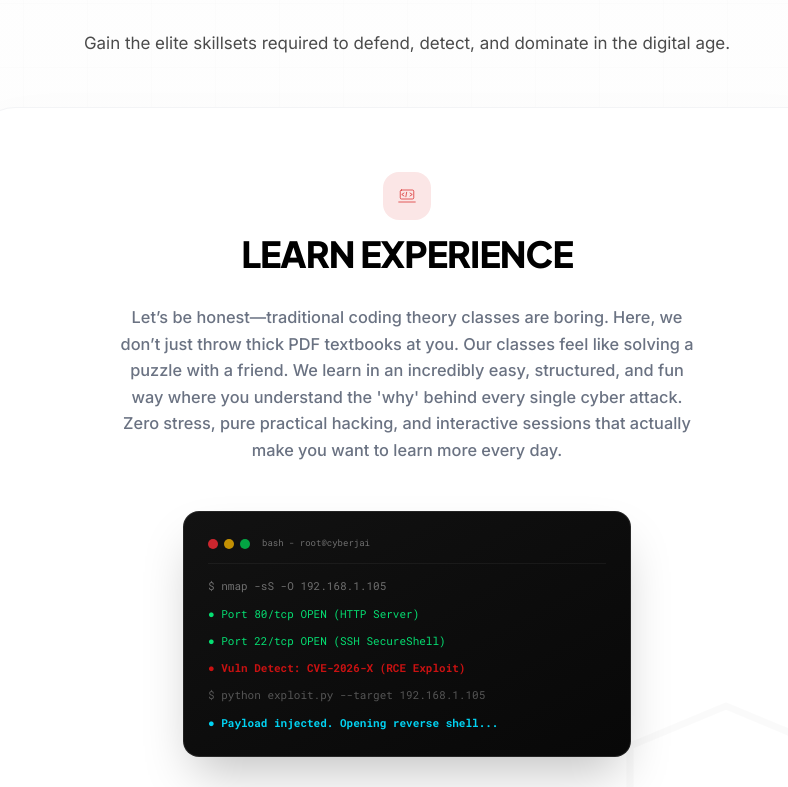
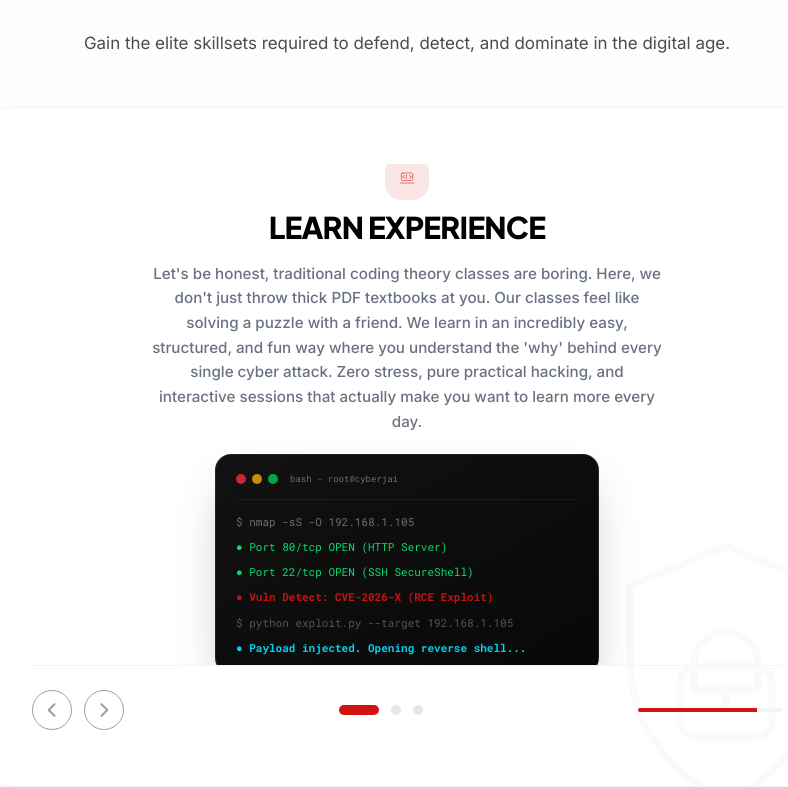
Before and after one commit to Secure-Worldz-Official/swa, a React (Vite) app: page / in a window 1280 px wide. Shown: the part 1213-2000 px from the top of the page, without its empty margins (233-1021 px from the left). Built offline with nearby package versions, Linux system fonts and the light colour scheme.

Commit message:
width and height fixed

```diff
--- a/src/components/ExperienceCarousel.jsx
+++ b/src/components/ExperienceCarousel.jsx
@@ -5,23 +5,23 @@ import { LaptopCodeIcon, GrowthIcon, ShieldLockIcon } from './Icons';
 
 export default function ExperienceCarousel() {
     const [activeIndex, setActiveIndex] = useState(0);
-    const [direction, setDirection] = useState(0); // -1 for left, 1 for right
+    const [direction, setDirection] = useState(0);
 
     const slides = [
         {
             id: 1,
             category: "LEARN EXPERIENCE",
             icon: LaptopCodeIcon,
-            text: "Let’s be honest—traditional coding theory classes are boring. Here, we don’t just throw thick PDF textbooks at you. Our classes feel like solving a puzzle with a friend. We learn in an incredibly easy, structured, and fun way where you understand the 'why' behind every single cyber attack. Zero stress, pure practical hacking, and interactive sessions that actually make you want to learn more every day.",
+            text: "Let's be honest, traditional coding theory classes are boring. Here, we don't just throw thick PDF textbooks at you. Our classes feel like solving a puzzle with a friend. We learn in an incredibly easy, structured, and fun way where you understand the 'why' behind every single cyber attack. Zero stress, pure practical hacking, and interactive sessions that actually make you want to learn more every day.",
             visual: (
-                <div className="bg-gradient-to-br from-[#121212] to-[#080808] rounded-2xl border border-white/10 p-6 font-mono text-[11px] text-green-400 shadow-2xl relative w-full max-w-md mx-auto text-left">
+                <div className="bg-gradient-to-br from-[#121212] to-[#080808] rounded-2xl border border-white/10 p-5 font-mono text-[11px] text-green-400 shadow-2xl w-full max-w-sm mx-auto text-left h-full flex flex-col justify-center">
                     <div className="flex items-center gap-1.5 border-b border-white/5 pb-3 mb-3">
                         <div className="h-2.5 w-2.5 rounded-full bg-red-500/80" />
                         <div className="h-2.5 w-2.5 rounded-full bg-yellow-500/80" />
                         <div className="h-2.5 w-2.5 rounded-full bg-green-500/80" />
                         <span className="text-[9px] text-white/40 ml-1.5">bash - root@cyberjai</span>
                     </div>
-                    <div className="space-y-2 select-none">
+                    <div className="space-y-1.5 select-none">
                         <p className="text-white/40">$ nmap -sS -O 192.168.1.105</p>
                         <p className="text-green-400">● Port 80/tcp OPEN (HTTP Server)</p>
                         <p className="text-green-400">● Port 22/tcp OPEN (SSH SecureShell)</p>
@@ -36,9 +36,9 @@ export default function ExperienceCarousel() {
             id: 2,
             category: "CAREER EXPERIENCE",
             icon: GrowthIcon,
-            text: "We are not preparing you to just pass another exam; we are building your launchpad into a high-paying tech career. The global demand for cyber skills is exploding, and we give you the exact insider blueprints, portfolio-worthy real-world labs, and community backing to stand out. From getting your resume noticed to cracking tough technical interviews confidently, we've got your back at every single step.",
+            text: "We are not preparing you to just pass another exam. We are building your launchpad into a high-paying tech career. The global demand for cyber skills is exploding, and we give you the exact insider blueprints, portfolio-worthy real-world labs, and community backing to stand out. From getting your resume noticed to cracking tough technical interviews confidently, we have got your back at every single step.",
             visual: (
-                <div className="bg-gradient-to-br from-[#121212] to-[#080808] rounded-2xl border border-white/10 p-6 text-white shadow-2xl relative w-full max-w-md mx-auto text-left">
+                <div className="bg-gradient-to-br from-[#121212] to-[#080808] rounded-2xl border border-white/10 p-5 text-white shadow-2xl w-full max-w-sm mx-auto text-left h-full flex flex-col justify-center">
                     <div className="flex items-center justify-between border-b border-white/5 pb-3 mb-4">
                         <span className="text-[10px] font-black uppercase tracking-widest text-white/40">Market Traction</span>
                         <span className="text-[9px] font-black uppercase tracking-widest text-green-400 bg-green-500/10 px-2.5 py-0.5 rounded-full border border-green-500/20">Active</span>
@@ -70,14 +70,14 @@ export default function ExperienceCarousel() {
             id: 3,
             category: "MENTOR EXPERT",
             icon: ShieldLockIcon,
-            text: "You aren't learning from an academic lecturer who only reads off slides. You are training directly under a battle-tested elite cybersecurity consultant. Someone who deals with real-world cyber threats, live red-teaming simulations, and enterprise-grade AI defense systems daily. You get raw industry experience, direct 1-on-1 mentorship, and the exact roadmap used by top-tier global pros.",
+            text: "You are not learning from an academic lecturer who only reads off slides. You are training directly under a battle-tested elite cybersecurity consultant. Someone who deals with real-world cyber threats, live red-teaming simulations, and enterprise-grade AI defense systems daily. You get raw industry experience, direct 1-on-1 mentorship, and the exact roadmap used by top-tier global pros.",
             visual: (
-                <div className="relative mx-auto w-full max-w-[290px] rounded-3xl bg-black/40 backdrop-blur-md border border-white/10 p-4 shadow-[0_25px_60px_rgba(0,0,0,0.35)] group transition-all duration-500 hover:border-cyber-red/30 overflow-visible">
+                <div className="relative mx-auto w-full max-w-[220px] rounded-2xl bg-black/40 backdrop-blur-md border border-white/10 p-3 shadow-[0_25px_60px_rgba(0,0,0,0.35)] group transition-all duration-500 hover:border-cyber-red/30 overflow-visible h-full flex flex-col justify-center">
                     {/* Futuristic Ambient Neon Glow Behind Card */}
-                    <div className="absolute -inset-1 bg-gradient-to-r from-cyber-red to-red-600 rounded-3xl blur-xl opacity-10 group-hover:opacity-25 transition-opacity duration-700 -z-10" />
+                    <div className="absolute -inset-1 bg-gradient-to-r from-cyber-red to-red-600 rounded-2xl blur-xl opacity-10 group-hover:opacity-25 transition-opacity duration-700 -z-10" />
 
                     {/* Asymmetric Cyber Frame for Photo */}
-                    <div className="relative aspect-[3/4] w-full rounded-2xl overflow-hidden bg-[#0c0c0c] border border-white/5 shadow-inner">
+                    <div className="relative aspect-[3/4] w-full rounded-xl overflow-hidden bg-[#0c0c0c] border border-white/5 shadow-inner">
                         <img
                             src={mentorImage}
                             alt="Cyber Jai Lead Instructor"
@@ -87,14 +87,14 @@ export default function ExperienceCarousel() {
                     </div>
 
                     {/* Elite Tech details below image */}
-                    <div className="mt-4 text-center">
-                        <span className="inline-block bg-cyber-red/10 border border-cyber-red/35 text-cyber-red text-[0.68rem] font-black uppercase tracking-widest px-3 py-1 rounded-md mb-2 shadow-[0_0_15px_rgba(212,18,18,0.1)]">
+                    <div className="mt-3 text-center">
+                        <span className="inline-block bg-cyber-red/10 border border-cyber-red/35 text-cyber-red text-[0.6rem] font-black uppercase tracking-widest px-2 py-0.5 rounded-md mb-1.5 shadow-[0_0_15px_rgba(212,18,18,0.1)]">
                             ELITE CONSULTANT
                         </span>
-                        <h4 className="text-white font-display font-black text-xl uppercase tracking-tight leading-none mb-1">
+                        <h4 className="text-white font-display font-black text-base uppercase tracking-tight leading-none mb-0.5">
                             CYBER JAI
                         </h4>
-                        <p className="text-[0.65rem] font-bold text-white/45 tracking-widest uppercase">
+                        <p className="text-[0.58rem] font-bold text-white/45 tracking-widest uppercase">
                             Secure Worldz Official
                         </p>
                     </div>
@@ -129,9 +129,9 @@ export default function ExperienceCarousel() {
 
     const slideVariants = {
         enter: (dir) => ({
-            x: dir > 0 ? 150 : -150,
+            x: dir > 0 ? 120 : -120,
             opacity: 0,
-            scale: 0.95
+            scale: 0.97
         }),
         center: {
             x: 0,
@@ -139,21 +139,27 @@ export default function ExperienceCarousel() {
             scale: 1
         },
         exit: (dir) => ({
-            x: dir > 0 ? -150 : 150,
+            x: dir > 0 ? -120 : 120,
             opacity: 0,
-            scale: 0.95
+            scale: 0.97
         })
     };
 
     return (
         <div className="max-w-4xl mx-auto px-4 mt-12">
-            <div className="bg-white border border-gray-100 rounded-[40px] shadow-[0_30px_70px_rgba(0,0,0,0.04)] p-8 md:p-16 relative min-h-[580px] flex flex-col justify-between overflow-hidden text-center">
-                {/* Visual background element */}
+            {/* Outer card: strict fixed height to prevent layout shift */}
+            <div className="bg-white border border-gray-100 rounded-[40px] shadow-[0_30px_70px_rgba(0,0,0,0.04)] p-8 md:p-14 relative overflow-hidden text-center"
+                 style={{ height: '680px' }}
+            >
+                {/* Background decoration */}
                 <div className="absolute -bottom-16 -right-16 p-8 opacity-[0.015] pointer-events-none">
                     <ShieldLockIcon className="h-72 w-72 text-black" />
                 </div>
 
-                <div className="relative z-10 flex-1 flex flex-col justify-center items-center">
+                {/* Fixed-height slide content area with absolute positioning */}
+                <div className="relative z-10 flex flex-col h-full">
+                    {/* Slide viewport: locked height, slides positioned absolutely inside */}
+                    <div className="flex-1 relative overflow-hidden">
                         <AnimatePresence initial={false} custom={direction} mode="wait">
                             <motion.div
                                 key={activeIndex}
@@ -162,39 +168,39 @@ export default function ExperienceCarousel() {
                                 initial="enter"
                                 animate="center"
                                 exit="exit"
-                            transition={{ duration: 0.5, ease: [0.25, 1, 0.5, 1] }}
-                            className="flex flex-col items-center max-w-2xl mx-auto space-y-8"
+                                transition={{ duration: 0.45, ease: [0.25, 1, 0.5, 1] }}
+                                className="absolute inset-0 flex flex-col items-center justify-center px-2"
                             >
-                            {/* Slide Title and Category Info */}
-                            <div className="flex flex-col items-center space-y-4">
-                                <div className="h-12 w-12 rounded-2xl bg-cyber-red/10 flex items-center justify-center text-cyber-red">
-                                    {React.createElement(slides[activeIndex].icon, { className: "h-6 w-6" })}
+                                {/* Category icon and title */}
+                                <div className="flex flex-col items-center space-y-3 mb-5">
+                                    <div className="h-11 w-11 rounded-2xl bg-cyber-red/10 flex items-center justify-center text-cyber-red">
+                                        {React.createElement(slides[activeIndex].icon, { className: "h-5 w-5" })}
                                     </div>
-                                <h3 className="text-3xl sm:text-4xl font-display font-black uppercase tracking-tight text-black leading-none">
+                                    <h3 className="text-2xl sm:text-3xl font-display font-black uppercase tracking-tight text-black leading-none">
                                         {slides[activeIndex].category}
                                     </h3>
                                 </div>
 
-                            {/* Main Slide Text Description */}
-                            <p className="text-[1.02rem] text-gray-500 leading-relaxed font-medium max-w-xl">
+                                {/* Description text: fixed line-clamp height */}
+                                <p className="text-[0.95rem] text-gray-500 leading-relaxed font-medium max-w-lg mb-5">
                                     {slides[activeIndex].text}
                                 </p>
 
-                            {/* Centered Visual Element */}
-                            <div className="w-full pt-4 flex justify-center">
+                                {/* Visual element: locked uniform height container */}
+                                <div className="w-full flex justify-center" style={{ height: '220px' }}>
                                     {slides[activeIndex].visual}
                                 </div>
                             </motion.div>
                         </AnimatePresence>
                     </div>
 
-                {/* Navigation and Bottom Indicators */}
-                <div className="relative z-10 mt-12 pt-8 border-t border-gray-100 flex flex-col sm:flex-row items-center justify-between gap-6">
+                    {/* Navigation and Bottom Indicators: pinned to bottom */}
+                    <div className="pt-6 border-t border-gray-100 flex flex-col sm:flex-row items-center justify-between gap-5 shrink-0">
                         {/* Arrow Navigation */}
                         <div className="flex gap-3">
                             <button
                                 onClick={handlePrev}
-                            className="h-11 w-11 rounded-full border border-gray-150 flex items-center justify-center text-gray-400 hover:text-black hover:border-black transition-colors active:scale-95 cursor-pointer"
+                                className="h-10 w-10 rounded-full border border-gray-150 flex items-center justify-center text-gray-400 hover:text-black hover:border-black transition-colors active:scale-95 cursor-pointer"
                             >
                                 <svg className="h-5 w-5" fill="none" viewBox="0 0 24 24" stroke="currentColor" strokeWidth="2.5">
                                     <path strokeLinecap="round" strokeLinejoin="round" d="M15 19l-7-7 7-7" />
@@ -202,7 +208,7 @@ export default function ExperienceCarousel() {
                             </button>
                             <button
                                 onClick={handleNext}
-                            className="h-11 w-11 rounded-full border border-gray-150 flex items-center justify-center text-gray-400 hover:text-black hover:border-black transition-colors active:scale-95 cursor-pointer"
+                                className="h-10 w-10 rounded-full border border-gray-150 flex items-center justify-center text-gray-400 hover:text-black hover:border-black transition-colors active:scale-95 cursor-pointer"
                             >
                                 <svg className="h-5 w-5" fill="none" viewBox="0 0 24 24" stroke="currentColor" strokeWidth="2.5">
                                     <path strokeLinecap="round" strokeLinejoin="round" d="M9 5l7 7-7 7" />
@@ -238,5 +244,6 @@ export default function ExperienceCarousel() {
                     </div>
                 </div>
             </div>
+        </div>
     );
 }
```
Lines whose indentation alone changed are shown as unchanged.
